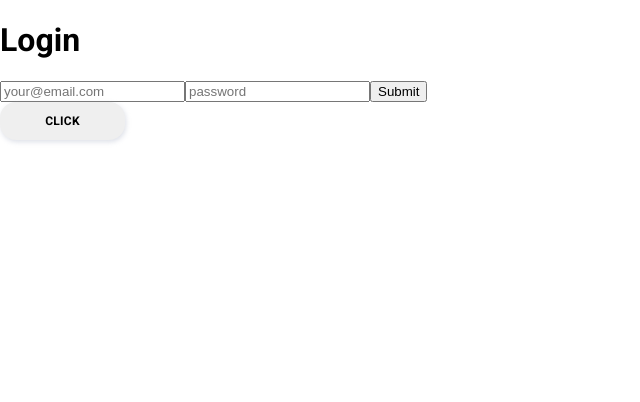
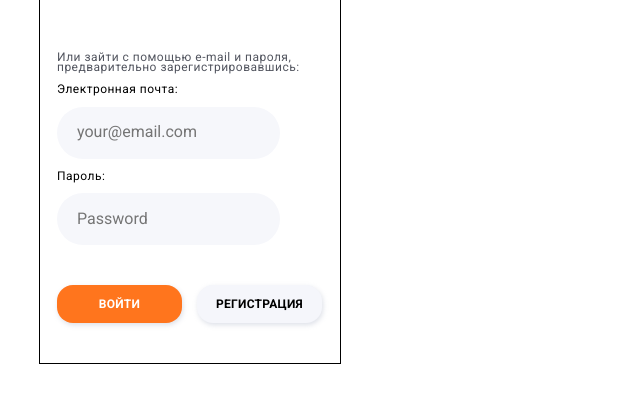
Before and after one commit to garikdallari/kapusta-app-front, a React (Create React App) app: page / in a window 1280 px wide. Shown: the top 402 px of the page, without its empty margins (0-640 px from the left). Built offline with nearby package versions, Linux system fonts and the light colour scheme.

Commit message:
add form

```diff
--- a/src/App.js
+++ b/src/App.js
@@ -1,14 +1,13 @@
 import './App.css';
 
 import LoginForm from './components/LoginForm/LoginForm';
-import Button from './components/Button/Button';
+import Container from './components/Container/Container';
 
 function App() {
   return (
-    <>
+    <Container>
       <LoginForm></LoginForm>
-      <Button text="click" textColor="black"></Button>
-    </>
+    </Container>
   );
 }
 
--- a/src/components/Button/Button.js
+++ b/src/components/Button/Button.js
@@ -1,11 +1,20 @@
 import { StyledBtn } from './Button.styled';
 
-// props => text(string), backgroundColor(string), textColor(string)
-
-export default function Button({ text, backgroundColor, textColor }) {
+export default function Button({
+  text,
+  backgroundColor,
+  textColor,
+  type,
+  marginRight,
+}) {
   return (
     <>
-      <StyledBtn backgroundColor={backgroundColor} textColor={textColor}>
+      <StyledBtn
+        type={type}
+        backgroundColor={backgroundColor}
+        textColor={textColor}
+        marginRight={marginRight}
+      >
         {text}
       </StyledBtn>
     </>
--- a/src/components/Button/Button.styled.jsx
+++ b/src/components/Button/Button.styled.jsx
@@ -5,7 +5,8 @@ export const StyledBtn = styled.button`
   line-height: 14px;
   letter-spacing: 0.02em;
   width: 125px;
-  padding: 12px 34px;
+  max-height: 44px;
+  padding: 12px 15px;
   text-align: center;
   font-weight: 700;
   text-transform: uppercase;
@@ -18,6 +19,10 @@ export const StyledBtn = styled.button`
   transition: background-color 250ms cubic-bezier(0.4, 0, 0.2, 1),
     color 250ms cubic-bezier(0.4, 0, 0.2, 1);
 
+  &:not(:last-child) {
+    margin-right: ${props => props.marginRight};
+  }
+
   /* cursor: pointer;
   &:hover,
   &:focus {
--- a/src/components/Container/Container.styled.jsx
+++ b/src/components/Container/Container.styled.jsx
@@ -6,14 +6,14 @@ export const Wrapper = styled.div`
 
   @media screen and (min-width: 320px) {
     max-width: 767px;
+    padding: 0px 10px;
   }
 
   @media screen and (min-width: 768px) {
-    max-width: 1199px;
+    max-width: 1280px;
     padding: 0px 40px;
   }
 
-  @media screen and (min-width: 1200px) {
-    max-width: 2560px;
+  @media screen and (min-width: 1280px) {
   }
 `;
--- a/src/components/LoginForm/LoginForm.js
+++ b/src/components/LoginForm/LoginForm.js
@@ -1,110 +1,15 @@
 // import React from 'react';
-// import { Formik } from 'formik';
-// // import { useDispatch } from 'react-redux';
-// import {
-//   WrapperForm,
-//   ErrorMessage,
-//   TitleForm,
-//   StyledInput,
-// } from './LoginForm.styled';
-// import * as yup from 'yup';
-
-// export default function LoginForm() {
-//   const initialValues = {
-//     email: '',
-//     password: '',
-//   };
-
-//   const validationSchema = yup.object().shape({
-//     email: yup
-//       .string()
-//       .email('Please enter a valid email')
-//       .required('This field is required'),
-//     password: yup
-//       .string()
-//       .typeError('Should be a string')
-//       .required('This field is required'),
-//   });
-
-//   const onSubmit = values => {
-//     //  dispatch(authOperations.login(values));
-
-//     console.log(values);
-//   };
-
-//   return (
-//     <>
-//       <Formik
-//         initialValues={initialValues}
-//         validatedOnBlur
-//         onSubmit={onSubmit}
-//         validationSchema={validationSchema}
-//       >
-//         {({
-//           values,
-//           errors,
-//           touched,
-//           handleChange,
-//           handleBlur,
-//           isValid,
-//           handleSubmit,
-//           dirty,
-//         }) => (
-//           <WrapperForm>
-//             <TitleForm>AUTHORIZATION</TitleForm>
-//             <Box
-//               component="form"
-//               sx={{
-//                 '& > :not(style)': { m: 1, width: '250px' },
-//               }}
-//               onSubmit={handleSubmit}
-//             >
-//               <StyledInput
-//                 label="email"
-//                 variant="outlined"
-//                 type="email"
-//                 name="email"
-//                 onChange={handleChange}
-//                 onBlur={handleBlur}
-//                 value={values.email}
-//                 autoComplete="on"
-//               />
-//               {touched.email && errors.email && (
-//                 <ErrorMessage>{`*${errors.email}`}</ErrorMessage>
-//               )}
-
-//               <StyledInput
-//                 label="password"
-//                 variant="outlined"
-//                 type="password"
-//                 name="password"
-//                 onChange={handleChange}
-//                 onBlur={handleBlur}
-//                 value={values.password}
-//                 autoComplete="on"
-//               />
-//               {touched.password && errors.password && (
-//                 <ErrorMessage>{`*${errors.password}`}</ErrorMessage>
-//               )}
-
-//               <Button
-//                 variant="contained"
-//                 disabled={!isValid && !dirty}
-//                 type="submit"
-//               >
-//                 LogIn
-//               </Button>
-//             </Box>
-//           </WrapperForm>
-//         )}
-//       </Formik>
-//     </>
-//   );
-// }
-import React from 'react';
-import { Formik, Form, Field } from 'formik';
-import { ErrorMessage } from './LoginForm.styled';
-import * as Yup from 'yup';
+import { Formik, Form } from 'formik';
+import { LoginValidationShema } from '../../helpers/LoginValidationShema';
+import Button from '../Button/Button';
+import {
+  ErrorMessage,
+  WrapperForm,
+  StyledInput,
+  InputName,
+  AdditionallyInfo,
+  BoxButton,
+} from './LoginForm.styled';
 
 export default function LoginForm() {
   const initialValues = {
@@ -112,51 +17,67 @@ export default function LoginForm() {
     email: '',
   };
 
-  const LoginSchema = Yup.object().shape({
-    email: Yup.string()
-      .email('Please enter a valid email')
-      .required('This field is required'),
-    password: Yup.string()
-      .typeError('Should be a string')
-      .required('This field is required'),
-  });
+  const handleSubmit = values => {
+    // example  dispatch(authOperations.login(values));
+    console.log(values);
+  };
 
   return (
     <>
-      <div>
-        <h1>Login</h1>
+      <WrapperForm>
+        <AdditionallyInfo>
+          Или зайти с помощью e-mail и пароля, предварительно
+          зарегистрировавшись:
+        </AdditionallyInfo>
         <Formik
           initialValues={initialValues}
-          validationSchema={LoginSchema}
-          onSubmit={values => {
-            //  dispatch(authOperations.login(values));
-            console.log(values);
-          }}
+          validationSchema={LoginValidationShema}
+          onSubmit={handleSubmit}
         >
           {({ errors, touched, isValid, dirty }) => (
             <Form>
-              <Field name="email" type="email" placeholder="your@email.com" />
+              <InputName>Электронная почта:</InputName>
+              <StyledInput
+                name="email"
+                type="email"
+                placeholder="your@email.com"
+              />
               {errors.email && touched.email && (
                 <ErrorMessage>{errors.email}</ErrorMessage>
               )}
-
-              <Field
+              <InputName>Пароль:</InputName>
+              <StyledInput
                 type="password"
                 name="password"
                 autoComplete="on"
-                placeholder="password"
+                placeholder="Password"
               />
-
               {touched.password && errors.password && (
                 <ErrorMessage>{errors.password}</ErrorMessage>
               )}
-              <button type="submit" disabled={!isValid && !dirty}>
-                Submit
-              </button>
+
+              <BoxButton>
+                <Button
+                  marginRight="15px"
+                  text="войти"
+                  type="submit"
+                  textColor="#FFFFFF"
+                  backgroundColor="#FF751D"
+                  disabled={!isValid && !dirty}
+                />
+
+                <Button
+                  text="Регистрация"
+                  type="submit"
+                  textColor="52555F"
+                  backgroundColor="#F5F6FB"
+                  disabled={!isValid && !dirty}
+                />
+              </BoxButton>
             </Form>
           )}
         </Formik>
-      </div>
+      </WrapperForm>
     </>
   );
 }
--- a/src/components/LoginForm/LoginForm.styled.jsx
+++ b/src/components/LoginForm/LoginForm.styled.jsx
@@ -1,32 +1,68 @@
 import styled from '@emotion/styled';
-// import { TextField } from '@mui/material';
-
-// export const StyledInput = styled(TextField)`
-//   &:not(:first-of-type) {
-//     margin-top: 20px;
-//   }
-// `;
-
-export const StyledInput = styled.input``;
+import { Field } from 'formik';
 
 export const WrapperForm = styled.div`
-  display: flex;
-  margin-top: 50px;
-  width: 265px;
-  flex-direction: column;
-  margin-left: auto;
-  margin-right: auto;
-  justify-content: center;
-  padding: 40px;
-  border: 1px solid #1976d2;
-  border-radius: 2%;
+  outline: 1px solid black;
+  width: 300px;
+  padding: 40px 17px;
+
+  @media screen and (max-width: 768px) {
+  }
+
+  @media screen and (max-width: 1280px) {
+  }
 `;
+
+export const StyledInput = styled(Field)`
+  max-width: 253px;
+  max-height: 52px;
+  background-color: #f6f7fb;
+  border-radius: 30px;
+  border: none;
+  padding: 17px 20px;
+`;
+
+export const InputName = styled.p`
+  font-family: ${props => props.theme.fontFamily};
+  font-style: normal;
+  font-weight: 400;
+  font-size: 12px;
+  line-height: 0.85;
+  letter-spacing: 0.04em;
+  color: #000000;
+`;
+
+export const AdditionallyInfo = styled.p`
+  font-weight: normal;
+  font-size: 12px;
+  line-height: 0.85;
+  letter-spacing: 0.04em;
+  font-family: ${props => props.theme.fontFamily};
+  color: #52555f;
+`;
+
+// export const WrapperForm = styled.div`
+//   display: flex;
+//   margin-top: 50px;
+//   width: 265px;
+//   flex-direction: column;
+//   margin-left: auto;
+//   margin-right: auto;
+//   justify-content: center;
+//   padding: 40px;
+//   border: 1px solid #1976d2;
+//   border-radius: 2%;
+// `;
 
 export const ErrorMessage = styled.p`
   font-size: 12px;
   color: #f12121;
 `;
 
-export const TitleForm = styled.h2`
-  text-align: center;
+// export const TitleForm = styled.h2`
+//   text-align: center;
+// `;
+
+export const BoxButton = styled.div`
+  margin-top: 40px;
 `;
--- /dev/null
+++ b/src/helpers/LoginValidationShema.js
@@ -0,0 +1,10 @@
+import * as Yup from 'yup';
+
+export const LoginValidationShema = Yup.object().shape({
+  email: Yup.string()
+    .email('Please enter a valid email')
+    .required('This field is required'),
+  password: Yup.string()
+    .typeError('Should be a string')
+    .required('This field is required'),
+});
--- a/src/index.css
+++ b/src/index.css
@@ -1,4 +1,5 @@
 @import url('https://fonts.googleapis.com/css2?family=Roboto:wght@400;500;700;900&display=swap');
+@import url('https://cdnjs.cloudflare.com/ajax/libs/modern-normalize/1.1.0/modern-normalize.min.css');
 
 body {
   margin: 0;
```
